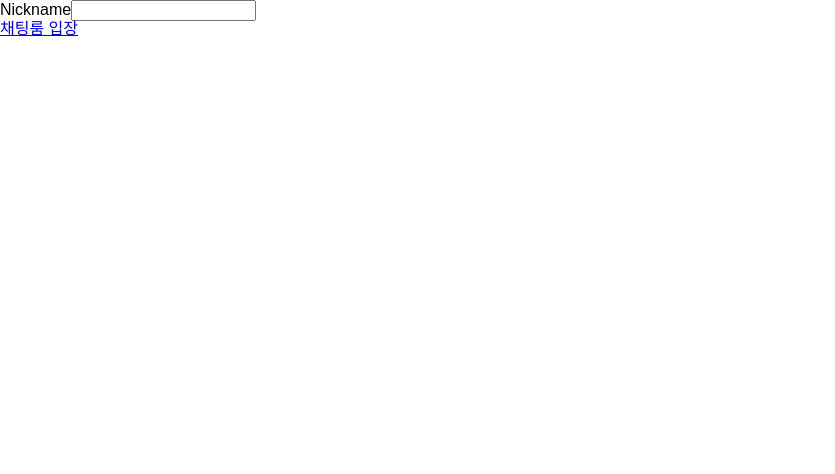
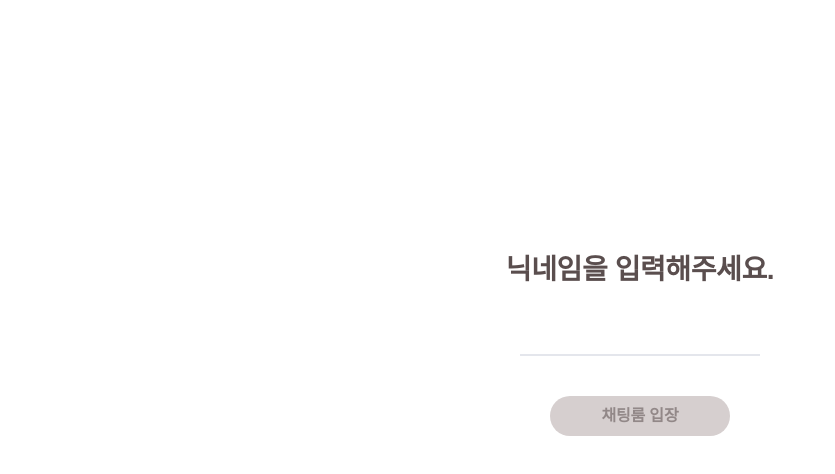
Before and after one commit to groovypark/deptalk, a React (Create React App) app: page / in a window 1280 px wide. Shown: the top 474 px of the page, without its empty margins (0-835 px from the left). Built offline with nearby package versions, Linux system fonts and the light colour scheme; a web font is replaced by a local one.

Commit message:
add style

```diff
--- a/src/App.css
+++ b/src/App.css
@@ -1,32 +1,51 @@
-.App {
-  text-align: center;
+#root {
+  width: 100vw;
+  height: 100vh;
 }
 
-.App-logo {
-  animation: App-logo-spin infinite 20s linear;
-  height: 40vmin;
+.container {
+  position: relative;
+  width: 100%;
+  height: 100%;
 }
 
-.App-header {
-  background-color: #282c34;
-  min-height: 100vh;
+.user__container {
   display: flex;
-  flex-direction: column;
-  align-items: center;
-  justify-content: center;
-  font-size: calc(10px + 2vmin);
-  color: white;
+  flex-flow: column wrap;
+  /* justify-content: center; */
+  position: absolute;
+  left: 50%;
+  top: 50%;
+  width: 100%;
+  max-width: 400px;
+  height: auto;
+  transform: translate(-50%, -80%);
 }
 
-.App-link {
-  color: #61dafb;
+.button__chat {
+  align-self: center;
+  display: block;
+  width: 180px;
+  height: 40px;
+  margin-top: 40px;
+  font-size: 16px;
+  font-weight: 600;
+  color: #928888;
+  line-height: 40px;
+  letter-spacing: -.2px;
+  background: #d6cfcf;
+  border-radius: 40px;
+  text-align: center;
+  text-decoration: none;
 }
 
-@keyframes App-logo-spin {
-  from {
-    transform: rotate(0deg);
-  }
-  to {
-    transform: rotate(360deg);
-  }
+.button__chat_active {
+  font-weight: 800;
+  color: #fff;
+  text-shadow: 0 2px rgba(18,167,110,.32);
+  background: #03cc7c;
 }
+
+.button__chat_active:hover {
+  background: #01ad79;
+}
--- a/src/App.js
+++ b/src/App.js
@@ -9,15 +9,20 @@ class App extends Component {
     super(props);
     this.state = {}
   }
+  getValue(newValue) {
+    this.setState({ value: newValue });
+  }
   getUsers(newUser) {
     this.setState({ user: newUser });
   }
   render() {
     return (
-      <Fragment>
-        <AddUser onChange={this.getUsers.bind(this)} />
-        <Link to={{pathname: '/chatting', state: {user: this.state.user} }}>채팅룸 입장</Link>
-      </Fragment>
+      <div className="container">
+        <div className="user__container">
+          <AddUser onChange={this.getValue.bind(this)} onSubmit={this.getUsers.bind(this)} />
+          <Link className="button__chat" to={{pathname: '/chatting', state: {user: this.state.value} }}>채팅룸 입장</Link>
+        </div>
+      </div>
     );
   }
 }
--- /dev/null
+++ b/src/Components/AddUser.css
@@ -0,0 +1,30 @@
+.user__form {
+  width: 100%;
+  max-width: 240px;
+  height: 100%;
+  margin: 0 auto;
+  /* background: blue; */
+}
+
+.user__title {
+  margin-bottom: 24px;
+  font-size: 28px;
+  font-weight: 600;
+  letter-spacing: -.4px;
+  color: #5a4e4e;
+  text-align: center;
+}
+
+.user__input {
+  width: 100%;
+  height: 48px;
+  outline: none;
+  border: 0;
+  border-bottom: 2px solid #e4e6ec;
+  font-size: 18px;
+
+}
+
+.user__input:hover, .user__input:focus {
+  border-color: #16da72;
+}
--- a/src/Components/AddUser.js
+++ b/src/Components/AddUser.js
@@ -1,4 +1,5 @@
-import React, { Component } from 'react';
+import React, { Component, Fragment } from 'react';
+import './AddUser.css';
 
 class AddUser extends Component {
   constructor(props) {
@@ -13,6 +14,7 @@ class AddUser extends Component {
     this.setState({
       value: e.target.value
     })
+    this.props.onChange(this.state.value);
   }
   addUser(e) {
     if (e.key === 'Enter') {
@@ -21,16 +23,19 @@ class AddUser extends Component {
       let id = 0;
       users.push({id: id++, nickname: e.target.value});
       this.setState({users});
-      this.props.onChange(users);
+      this.props.onSubmit(users);
       // console.log('users', users);
     }
   }
   render() {
     return (
-      <form>
-        <label htmlFor="nickname">Nickname</label>
-        <input className="form__input" type="text" id="nickname" value={this.props.value} onKeyPress={this.addUser.bind(this)} onChange={this.handleChange.bind(this)} minLength="1" maxLength="8" required />
-      </form>
+      <Fragment>
+        <h1 className="user__title">닉네임을 입력해주세요.</h1>
+        <form className="user__form">
+          <label className="a11y-hidden" htmlFor="nickname">Nickname</label>
+          <input className="user__input" type="text" id="nickname" value={this.props.value} onKeyPress={this.addUser.bind(this)} onChange={this.handleChange.bind(this)} minLength="1" maxLength="8" required />
+        </form>
+      </Fragment>
     );
   }
 }
--- a/src/index.css
+++ b/src/index.css
@@ -14,3 +14,21 @@ code {
   font-family: source-code-pro, Menlo, Monaco, Consolas, "Courier New",
     monospace;
 }
+
+.a11y-hidden {
+  position: absolute !important;
+  height: 1px;
+  width: 1px;
+  overflow: hidden;
+  clip: rect(1px 1px 1px 1px);
+  /* IE6, IE7 */
+  clip: rect(1px, 1px, 1px, 1px);
+}
+
+.a11y-hidden a:focus,
+.a11y-hidden input:focus,
+.a11y-hidden button:focus {
+  position: static;
+  width: auto;
+  height: auto;
+}
```
